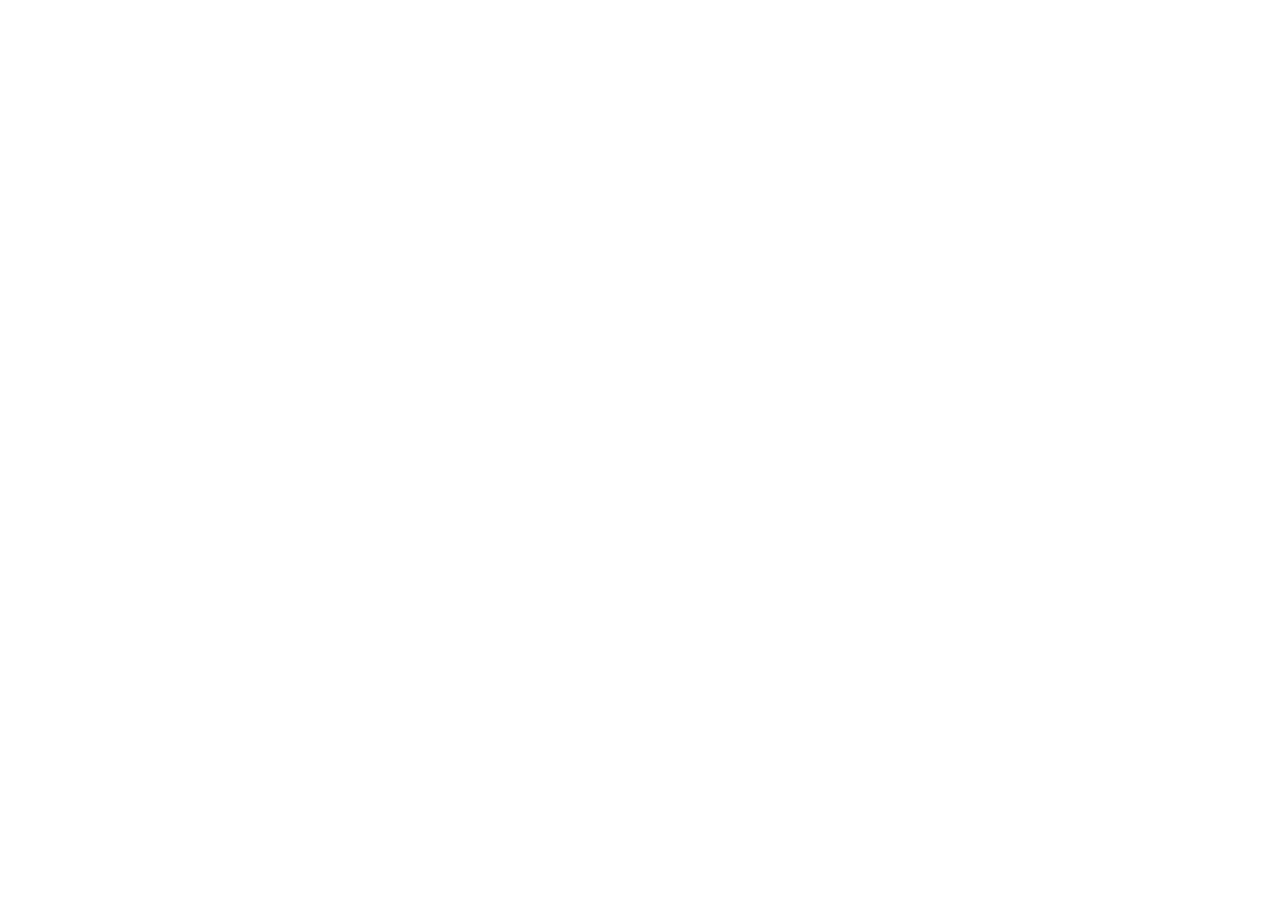
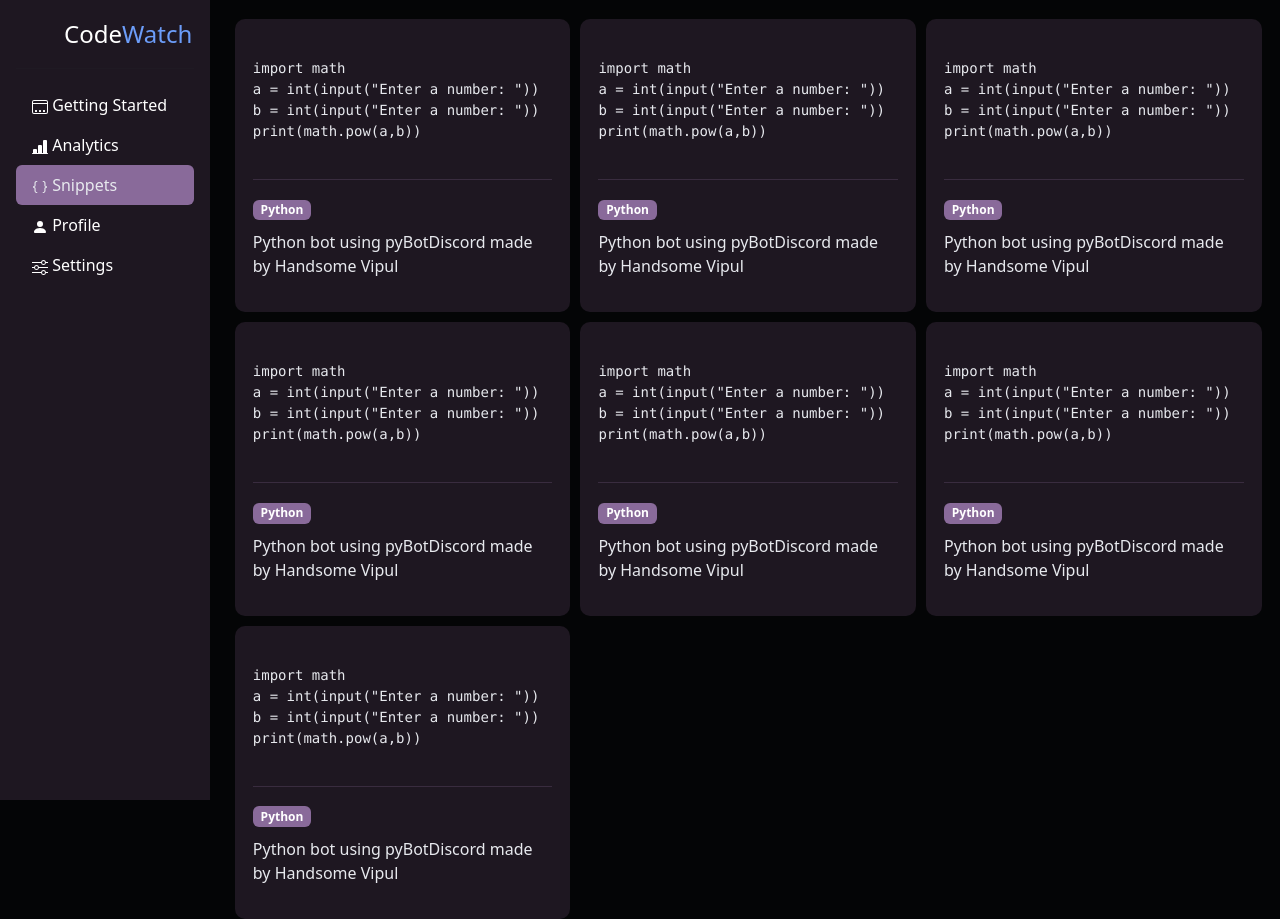
Before and after one commit to Not-7Myself/CodeWatch, a plain HTML site: page CodeWatch/frontend/snippets.html in a window 1280 px wide. Before the commit the page ends 800 px from the top, so only its background shows below. Drawn offline with nearby package versions, Linux system fonts and the light colour scheme.

Commit message:
snippets

```diff
--- a/CodeWatch/frontend/snippets.html
+++ b/CodeWatch/frontend/snippets.html
@@ -0,0 +1,270 @@
+<!DOCTYPE html>
+<html lang="en">
+  <head>
+    <meta charset="utf-8" />
+    <meta name="viewport" content="width=device-width, initial-scale=1" />
+    <title>CodeWatch - Getting Started</title>
+    <link
+      href="https://cdn.jsdelivr.net/npm/bootstrap@5.3.2/dist/css/bootstrap.min.css"
+      rel="stylesheet"
+      integrity="sha384-T3c6CoIi6uLrA9TneNEoa7RxnatzjcDSCmG1MXxSR1GAsXEV/Dwwykc2MPK8M2HN"
+      crossorigin="anonymous"
+    />
+    <link rel="stylesheet" href="style.css" />
+  </head>
+
+  <body style="background: #040506">
+    <main class="d-flex flex-nowrap">
+      <div id="sidenav">
+        <div
+          class="d-flex flex-column flex-shrink-0 p-3 text-dark"
+          style="width: 210px; background-color: #1e1721"
+        >
+          <a
+            href="/"
+            class="d-flex align-items-center mb-3 mb-md-0 me-md-auto text-white text-decoration-none"
+          >
+            <svg class="bi pe-none me-2" width="40" height="32">
+              <use xlink:href="#bootstrap" />
+            </svg>
+            <span class="fs-4"
+              >Code<span style="color: #6c9df9">Watch</span></span
+            >
+          </a>
+          <hr />
+          <ul class="nav nav-pills flex-column mb-auto">
+            <li class="nav-item">
+              <a
+                href="index.html"
+                class="nav-link text-white"
+                aria-current="page"
+              >
+                <svg
+                  xmlns="http://www.w3.org/2000/svg"
+                  width="16"
+                  height="16"
+                  fill="currentColor"
+                  class="bi bi-window-dock"
+                  viewBox="0 0 16 16"
+                >
+                  <path
+                    d="M3.5 11a.5.5 0 0 0-.5.5v1a.5.5 0 0 0 .5.5h1a.5.5 0 0 0 .5-.5v-1a.5.5 0 0 0-.5-.5h-1Zm3.5.5a.5.5 0 0 1 .5-.5h1a.5.5 0 0 1 .5.5v1a.5.5 0 0 1-.5.5h-1a.5.5 0 0 1-.5-.5v-1Zm4.5-.5a.5.5 0 0 0-.5.5v1a.5.5 0 0 0 .5.5h1a.5.5 0 0 0 .5-.5v-1a.5.5 0 0 0-.5-.5h-1Z"
+                  />
+                  <path
+                    d="M14 1a2 2 0 0 1 2 2v10a2 2 0 0 1-2 2H2a2 2 0 0 1-2-2V3a2 2 0 0 1 2-2h12ZM2 14h12a1 1 0 0 0 1-1V5H1v8a1 1 0 0 0 1 1ZM2 2a1 1 0 0 0-1 1v1h14V3a1 1 0 0 0-1-1H2Z"
+                  />
+                </svg>
+                Getting Started
+              </a>
+            </li>
+            <li>
+              <a href="analytics.html" class="nav-link text-white">
+                <svg
+                  xmlns="http://www.w3.org/2000/svg"
+                  width="16"
+                  height="16"
+                  fill="currentColor"
+                  class="bi bi-bar-chart-line-fill"
+                  viewBox="0 0 16 16"
+                >
+                  <path
+                    d="M11 2a1 1 0 0 1 1-1h2a1 1 0 0 1 1 1v12h.5a.5.5 0 0 1 0 1H.5a.5.5 0 0 1 0-1H1v-3a1 1 0 0 1 1-1h2a1 1 0 0 1 1 1v3h1V7a1 1 0 0 1 1-1h2a1 1 0 0 1 1 1v7h1V2z"
+                  />
+                </svg>
+                Analytics
+              </a>
+            </li>
+            <li>
+              <a href="snippets.html" class="nav-link activ acbg">
+                <svg
+                  xmlns="http://www.w3.org/2000/svg"
+                  width="16"
+                  height="16"
+                  fill="currentColor"
+                  class="bi bi-braces"
+                  viewBox="0 0 16 16"
+                >
+                  <path
+                    d="M2.114 8.063V7.9c1.005-.102 1.497-.615 1.497-1.6V4.503c0-1.094.39-1.538 1.354-1.538h.273V2h-.376C3.25 2 2.49 2.759 2.49 4.352v1.524c0 1.094-.376 1.456-1.49 1.456v1.299c1.114 0 1.49.362 1.49 1.456v1.524c0 1.593.759 2.352 2.372 2.352h.376v-.964h-.273c-.964 0-1.354-.444-1.354-1.538V9.663c0-.984-.492-1.497-1.497-1.6zM13.886 7.9v.163c-1.005.103-1.497.616-1.497 1.6v1.798c0 1.094-.39 1.538-1.354 1.538h-.273v.964h.376c1.613 0 2.372-.759 2.372-2.352v-1.524c0-1.094.376-1.456 1.49-1.456V7.332c-1.114 0-1.49-.362-1.49-1.456V4.352C13.51 2.759 12.75 2 11.138 2h-.376v.964h.273c.964 0 1.354.444 1.354 1.538V6.3c0 .984.492 1.497 1.497 1.6z"
+                  />
+                </svg>
+                Snippets
+              </a>
+            </li>
+            <li>
+              <a href="profile.html" class="nav-link text-white">
+                <svg
+                  xmlns="http://www.w3.org/2000/svg"
+                  width="16"
+                  height="16"
+                  fill="currentColor"
+                  class="bi bi-person-fill"
+                  viewBox="0 0 16 16"
+                >
+                  <path
+                    d="M3 14s-1 0-1-1 1-4 6-4 6 3 6 4-1 1-1 1H3Zm5-6a3 3 0 1 0 0-6 3 3 0 0 0 0 6Z"
+                  />
+                </svg>
+                Profile
+              </a>
+            </li>
+            <li>
+              <a href="settings.html" class="nav-link text-white">
+                <svg
+                  xmlns="http://www.w3.org/2000/svg"
+                  width="16"
+                  height="16"
+                  fill="currentColor"
+                  class="bi bi-sliders"
+                  viewBox="0 0 16 16"
+                >
+                  <path
+                    fill-rule="evenodd"
+                    d="M11.5 2a1.5 1.5 0 1 0 0 3 1.5 1.5 0 0 0 0-3zM9.05 3a2.5 2.5 0 0 1 4.9 0H16v1h-2.05a2.5 2.5 0 0 1-4.9 0H0V3h9.05zM4.5 7a1.5 1.5 0 1 0 0 3 1.5 1.5 0 0 0 0-3zM2.05 8a2.5 2.5 0 0 1 4.9 0H16v1H6.95a2.5 2.5 0 0 1-4.9 0H0V8h2.05zm9.45 4a1.5 1.5 0 1 0 0 3 1.5 1.5 0 0 0 0-3zm-2.45 1a2.5 2.5 0 0 1 4.9 0H16v1h-2.05a2.5 2.5 0 0 1-4.9 0H0v-1h9.05z"
+                  />
+                </svg>
+                Settings
+              </a>
+            </li>
+          </ul>
+        </div>
+      </div>
+
+      <div class="container">
+
+        <div class="item">
+          <div class="snippet">
+            <pre><code>
+import math
+a = int(input("Enter a number: "))
+b = int(input("Enter a number: "))
+print(math.pow(a,b))
+            </code></pre>
+          </div>
+          <hr style="background: #896a9a; color: #896a9a;">
+          <div class="snbod">
+            <span class="badge" style="background: #896a9a">Python</span>
+            <br>
+            <p style="margin-top: 10px;">
+              Python bot using pyBotDiscord made by Handsome Vipul
+            </p>
+          </div>
+        </div>
+        <div class="item">
+          <div class="snippet">
+            <pre><code>
+import math
+a = int(input("Enter a number: "))
+b = int(input("Enter a number: "))
+print(math.pow(a,b))
+            </code></pre>
+          </div>
+          <hr style="background: #896a9a; color: #896a9a;">
+          <div class="snbod">
+            <span class="badge" style="background: #896a9a">Python</span>
+            <br>
+            <p style="margin-top: 10px;">
+              Python bot using pyBotDiscord made by Handsome Vipul
+            </p>
+          </div>
+        </div>
+        <div class="item">
+          <div class="snippet">
+            <pre><code>
+import math
+a = int(input("Enter a number: "))
+b = int(input("Enter a number: "))
+print(math.pow(a,b))
+            </code></pre>
+          </div>
+          <hr style="background: #896a9a; color: #896a9a;">
+          <div class="snbod">
+            <span class="badge" style="background: #896a9a">Python</span>
+            <br>
+            <p style="margin-top: 10px;">
+              Python bot using pyBotDiscord made by Handsome Vipul
+            </p>
+          </div>
+        </div>
+        <div class="item">
+          <div class="snippet">
+            <pre><code>
+import math
+a = int(input("Enter a number: "))
+b = int(input("Enter a number: "))
+print(math.pow(a,b))
+            </code></pre>
+          </div>
+          <hr style="background: #896a9a; color: #896a9a;">
+          <div class="snbod">
+            <span class="badge" style="background: #896a9a">Python</span>
+            <br>
+            <p style="margin-top: 10px;">
+              Python bot using pyBotDiscord made by Handsome Vipul
+            </p>
+          </div>
+        </div>
+        <div class="item">
+          <div class="snippet">
+            <pre><code>
+import math
+a = int(input("Enter a number: "))
+b = int(input("Enter a number: "))
+print(math.pow(a,b))
+            </code></pre>
+          </div>
+          <hr style="background: #896a9a; color: #896a9a;">
+          <div class="snbod">
+            <span class="badge" style="background: #896a9a">Python</span>
+            <br>
+            <p style="margin-top: 10px;">
+              Python bot using pyBotDiscord made by Handsome Vipul
+            </p>
+          </div>
+        </div>
+        <div class="item">
+          <div class="snippet">
+            <pre><code>
+import math
+a = int(input("Enter a number: "))
+b = int(input("Enter a number: "))
+print(math.pow(a,b))
+            </code></pre>
+          </div>
+          <hr style="background: #896a9a; color: #896a9a;">
+          <div class="snbod">
+            <span class="badge" style="background: #896a9a">Python</span>
+            <br>
+            <p style="margin-top: 10px;">
+              Python bot using pyBotDiscord made by Handsome Vipul
+            </p>
+          </div>
+        </div>
+        <div class="item">
+          <div class="snippet">
+            <pre><code>
+import math
+a = int(input("Enter a number: "))
+b = int(input("Enter a number: "))
+print(math.pow(a,b))
+            </code></pre>
+          </div>
+          <hr style="background: #896a9a; color: #896a9a;">
+          <div class="snbod">
+            <span class="badge" style="background: #896a9a">Python</span>
+            <br>
+            <p style="margin-top: 10px;">
+              Python bot using pyBotDiscord made by Handsome Vipul
+            </p>
+          </div>
+        </div>
+      </div>
+    </main>
+
+    <script
+      src="https://cdn.jsdelivr.net/npm/bootstrap@5.3.2/dist/js/bootstrap.bundle.min.js"
+      integrity="sha384-C6RzsynM9kWDrMNeT87bh95OGNyZPhcTNXj1NW7RuBCsyN/o0jlpcV8Qyq46cDfL"
+      crossorigin="anonymous"
+    ></script>
+  </body>
+</html>
--- a/CodeWatch/frontend/style.css
+++ b/CodeWatch/frontend/style.css
@@ -98,3 +98,38 @@
   grid-area: c4;
   font-size: 1.3vw;
 }
+
+body {
+  min-height: 100vh;
+  min-height: -webkit-fill-available;
+}
+
+html {
+  height: -webkit-fill-available;
+}
+
+.item {
+  color: #e7e9ee;
+  background-color: #1e1721;
+  padding: 18px;
+  border-radius: 10px;
+}
+
+.badge {
+  background-color: #896a9a;
+}
+
+code {
+  word-wrap: break-word;
+}
+
+.container {
+  position: absolute;
+  top: 1.5vw;
+  right: 0.50vw;
+  width: calc(100vw - 210px - 1.5vw);
+  display: grid;
+  display: grid;
+  grid-template-columns: repeat(3, 1fr);
+  gap: 10px;
+}
```
